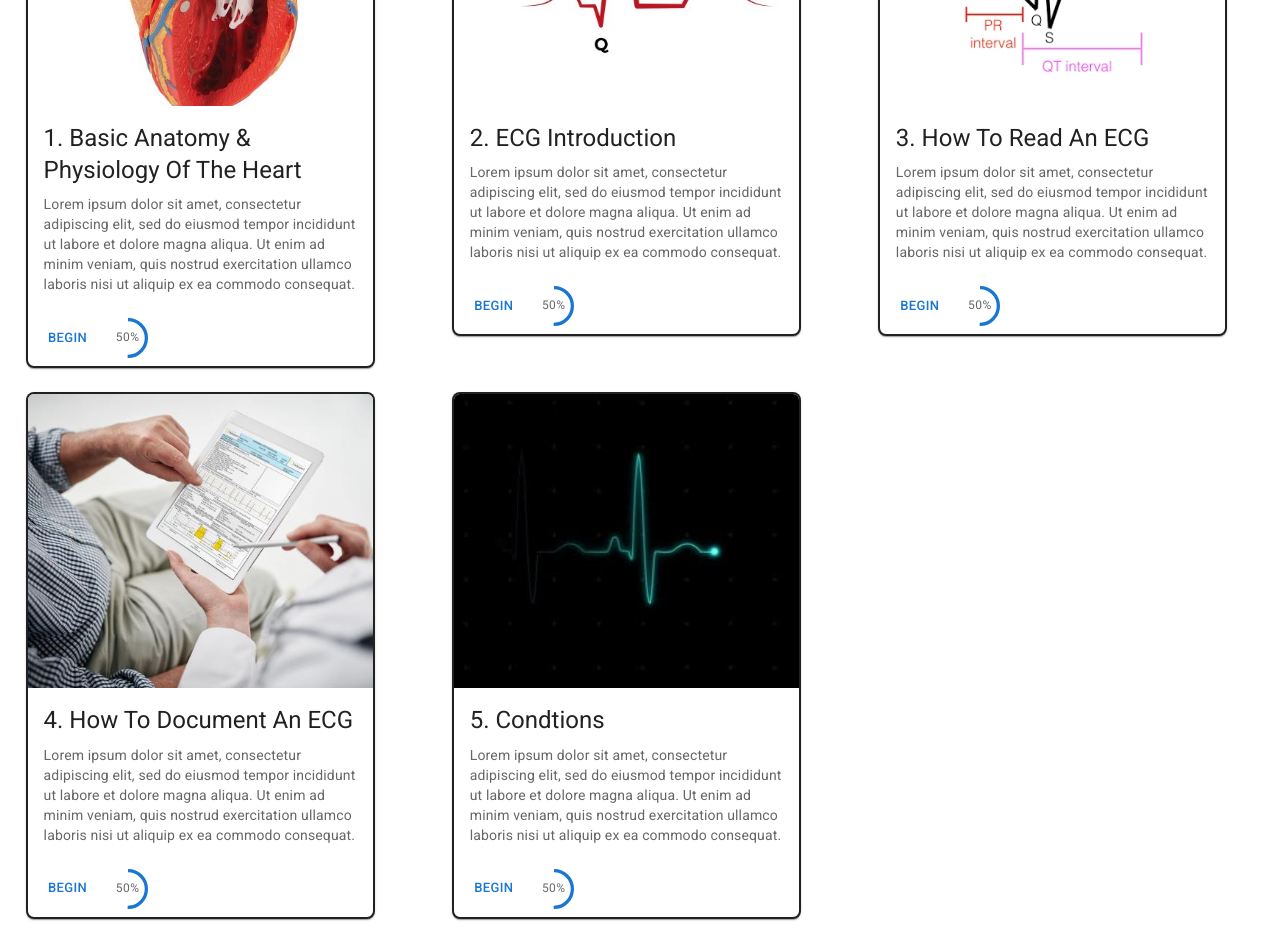
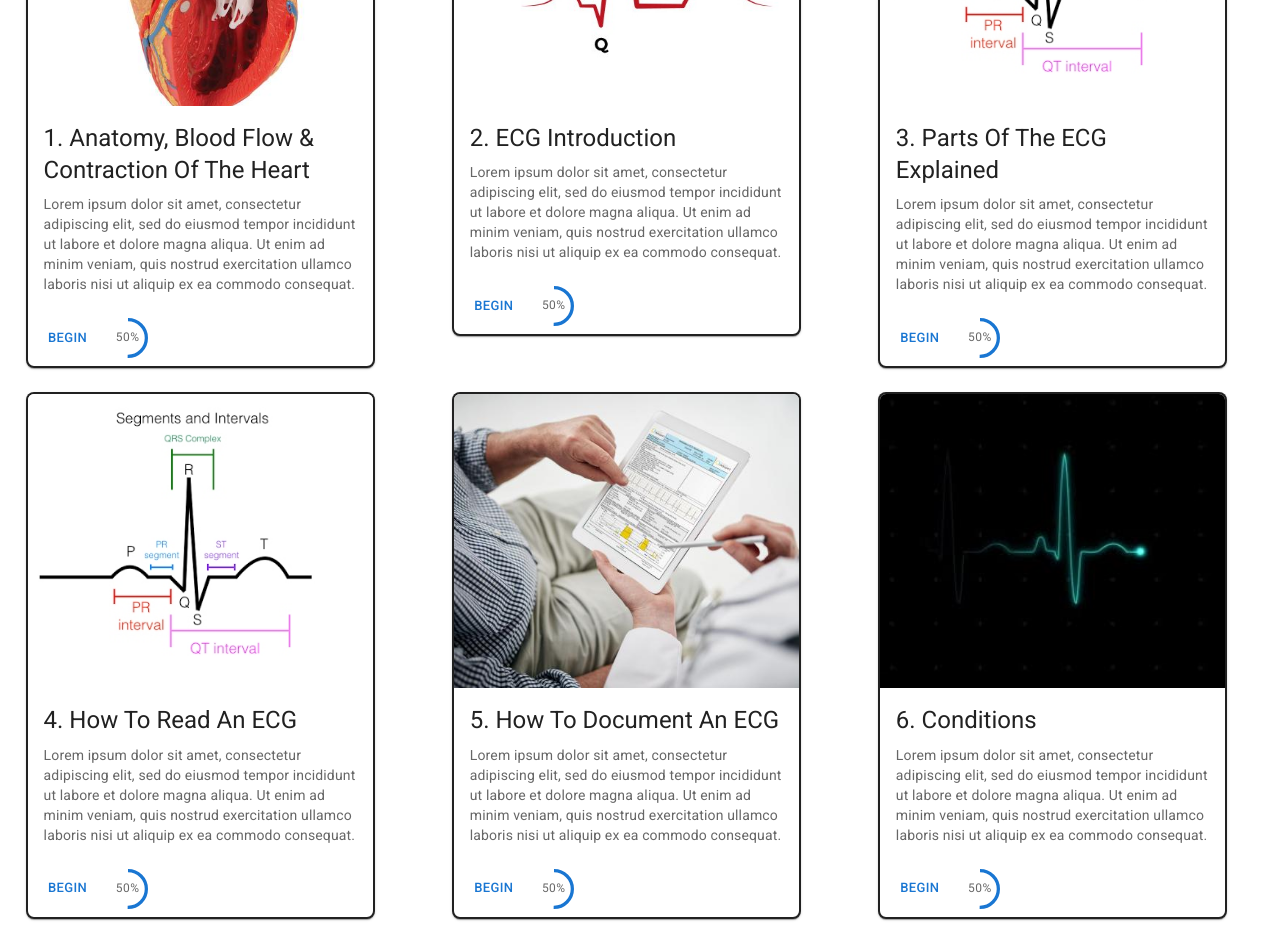
Before and after one commit to jackgibson1/ecg-frontend, a React (Create React App) app: page /courses in a window 1280 px wide. Shown: the part 280-1224 px from the top of the page. Built offline with nearby package versions, Linux system fonts and the light colour scheme.

Commit message:
updating courses

```diff
--- a/src/components/Courses.jsx
+++ b/src/components/Courses.jsx
@@ -11,7 +11,7 @@ import readingCard from '../assets/images/courses/readingCard.jpeg';
 
 const courseDetails = [
   {
-    title: '1. Basic Anatomy & Physiology Of The Heart',
+    title: '1. Anatomy, Blood Flow & Contraction Of The Heart',
     description: 'Lorem ipsum dolor sit amet, consectetur adipiscing elit, sed do eiusmod tempor incididunt ut labore et dolore magna aliqua. Ut enim ad minim veniam, quis nostrud exercitation ullamco laboris nisi ut aliquip ex ea commodo consequat.',
     image: anatomyCard,
   },
@@ -21,17 +21,22 @@ const courseDetails = [
     image: introductionCard,
   },
   {
-    title: '3. How To Read An ECG',
+    title: '3. Parts Of The ECG Explained',
     description: 'Lorem ipsum dolor sit amet, consectetur adipiscing elit, sed do eiusmod tempor incididunt ut labore et dolore magna aliqua. Ut enim ad minim veniam, quis nostrud exercitation ullamco laboris nisi ut aliquip ex ea commodo consequat.',
     image: readingCard,
   },
   {
-    title: '4. How To Document An ECG',
+    title: '4. How To Read An ECG',
+    description: 'Lorem ipsum dolor sit amet, consectetur adipiscing elit, sed do eiusmod tempor incididunt ut labore et dolore magna aliqua. Ut enim ad minim veniam, quis nostrud exercitation ullamco laboris nisi ut aliquip ex ea commodo consequat.',
+    image: readingCard,
+  },
+  {
+    title: '5. How To Document An ECG',
     description: 'Lorem ipsum dolor sit amet, consectetur adipiscing elit, sed do eiusmod tempor incididunt ut labore et dolore magna aliqua. Ut enim ad minim veniam, quis nostrud exercitation ullamco laboris nisi ut aliquip ex ea commodo consequat.',
     image: documentCard,
   },
   {
-    title: '5. Condtions',
+    title: '6. Conditions',
     description: 'Lorem ipsum dolor sit amet, consectetur adipiscing elit, sed do eiusmod tempor incididunt ut labore et dolore magna aliqua. Ut enim ad minim veniam, quis nostrud exercitation ullamco laboris nisi ut aliquip ex ea commodo consequat.',
     image: conditionsCard,
   },
```
Also changed, not shown: src/sections.txt.
